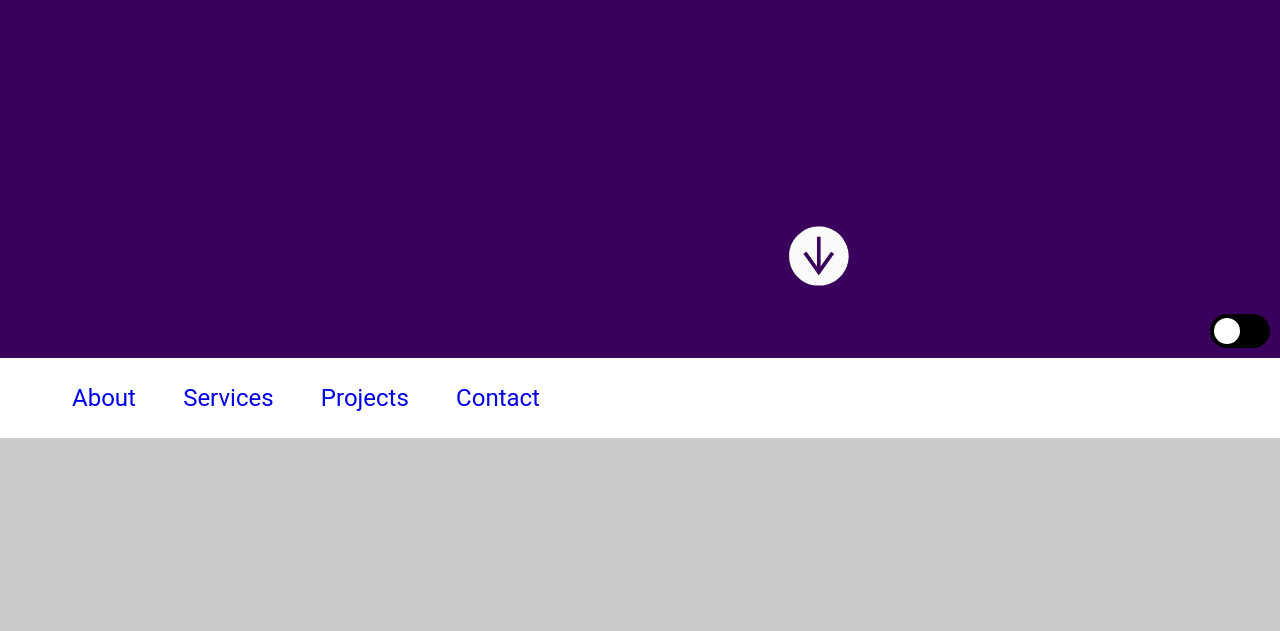
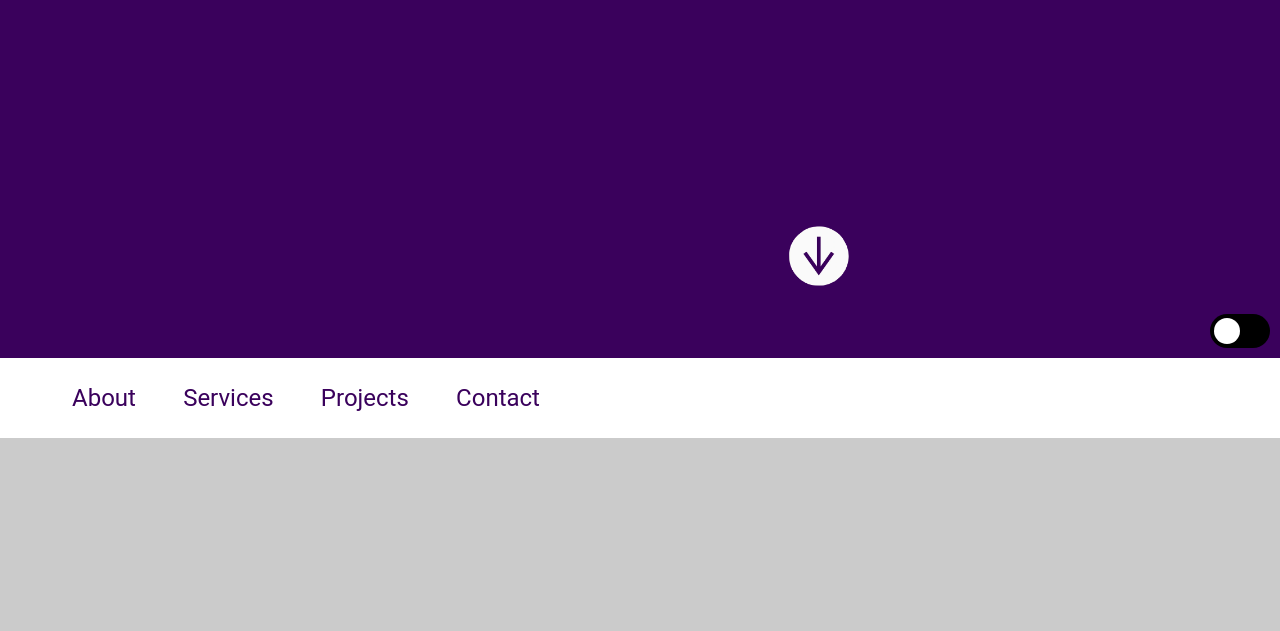
Before and after one commit to Edivaldo2004/wisecodes, a plain HTML site: page index.html in a window 1280 px wide. Shown: the part 442-1073 px from the top of the page. Drawn offline with Linux system fonts and the light colour scheme.

Commit message:
Scrollbar criado

```diff
--- a/css/style.css
+++ b/css/style.css
@@ -81,6 +81,15 @@ span {
     cursor: default;
 }
 
+::-webkit-scrollbar{
+  width: 10px;
+}
+
+::-webkit-scrollbar-thumb{
+  background-color: rgb(143, 9, 196);
+  border-radius: 1px 1px 8px 8px;
+}
+
 html,
 body {
   width: 100%;
@@ -156,6 +165,7 @@ body {
 
   .link-menu{
     text-decoration: none;
+    color: #3A015C;
   }
 
   .link::before{
--- a/index.html
+++ b/index.html
@@ -44,10 +44,10 @@
         <a name="nav-seta"></a>
 
         <div id="links2" data-aos="fade-left">
-          <h2 class="link"><a href="#services" class="link-menu">About</h2></a>
-          <h2 class="link"><a href="#services" class="link-menu">Services</a></h2>
-          <h2 class="link"><a href="#services" class="link-menu">Projects</h2></a>
-          <h2 class="link"><a href="#services" class="link-menu">Contact</h2></a>
+          <h2 class="link"><a href="" class="link-menu">About</h2></a>
+          <h2 class="link"><a href="" class="link-menu">Services</a></h2>
+          <h2 class="link"><a href="" class="link-menu">Projects</h2></a>
+          <h2 class="link"><a href="#contact" class="link-menu">Contact</h2></a>
         </div>
       </header>
        <!-- Fim Header -->
@@ -71,8 +71,14 @@
     </nav>
      <!-- Fim NavBar-->
 
+
      <!-- Services -->
 
+     <!-- Fim Services -->
+
+     <!-- Contact -->
+
+     <a name="contact"></a>
      <div class="body-services">
      <section id="section-wrapper">
         <div class="box-wrapper">
@@ -124,11 +130,8 @@
     </section>
 </div>
 
-    <!-- Services-->
 
-
-
-<!-- Fim Services-->
+<!-- Fim Contact-->
 
     <footer>
 
```
